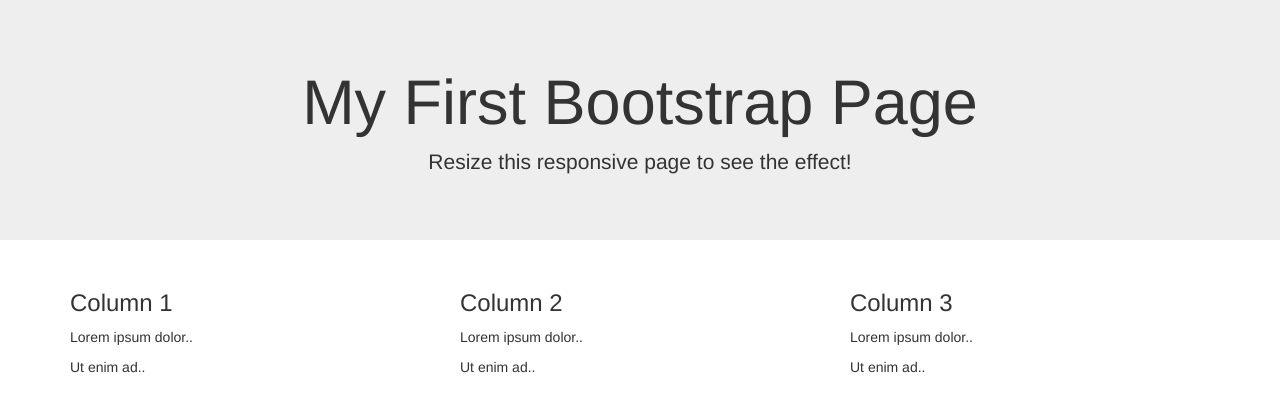
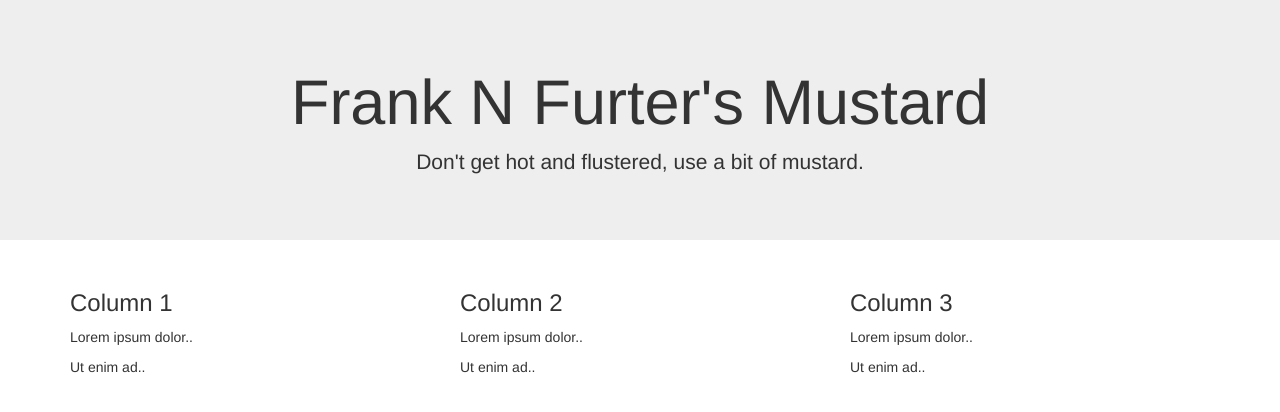
Before and after one commit to dbelt/booop, a plain HTML site: page index.html in a window 1280 px wide. Drawn offline with Linux system fonts and the light colour scheme.

Commit message:
Update index.html

```diff
--- a/index.html
+++ b/index.html
@@ -9,8 +9,8 @@
   </head>
   <body>
     <div class="jumbotron text-center">
-      <h1>My First Bootstrap Page</h1>
-      <p>Resize this responsive page to see the effect!</p>
+      <h1>Frank N Furter's Mustard</h1>
+      <p>Don't get hot and flustered, use a bit of mustard.</p>
     </div>
 
     <div class="container">
```
